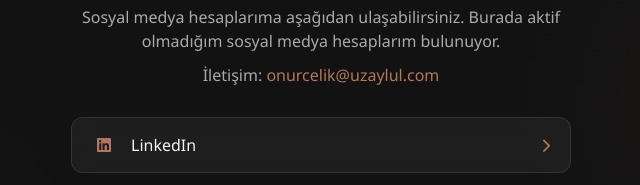
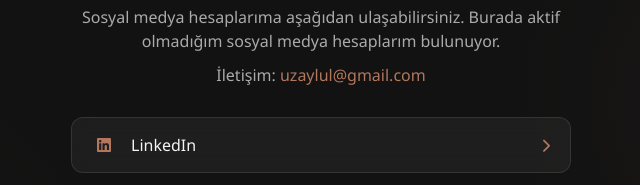
Before and after one commit to uzaylul/uzaylulsosyal2, a plain HTML site: page index.html in a window 1280 px wide. Shown: the part 201-386 px from the top of the page, 319-959 px from the left. Drawn offline with Linux system fonts and the light colour scheme.

Commit message:
Change contact email in index.html
Updated contact email in the subtitle section.

```diff
--- a/index.html
+++ b/index.html
@@ -155,7 +155,7 @@
             <h1>uzaylul</h1>
             <p class="subtitle">
                 Sosyal medya hesaplarıma aşağıdan ulaşabilirsiniz. Burada aktif olmadığım sosyal medya hesaplarım bulunuyor.<br>
-                <span class="contact-line">İletişim: <a href="mailto:onurcelik@uzaylul.com" class="contact-link">onurcelik@uzaylul.com</a></span>
+                <span class="contact-line">İletişim: <a href="mailto:uzaylul@gmail.com" class="contact-link">uzaylul@gmail.com</a></span>
             </p>
         </div>
 
@@ -256,4 +256,5 @@
         </div>
     </div>
 </body>
+
 </html>
```
